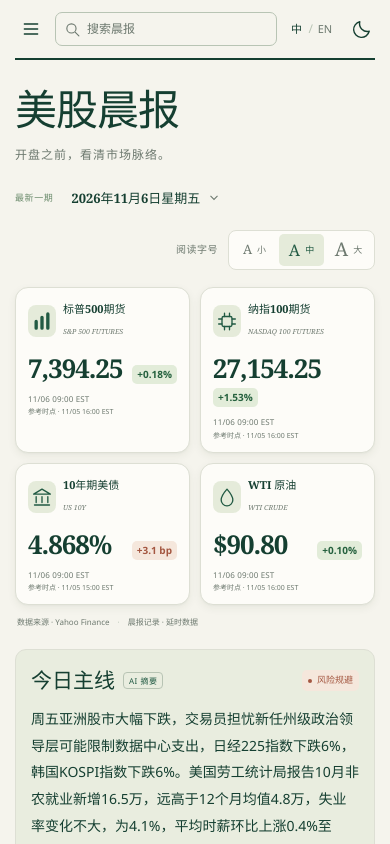
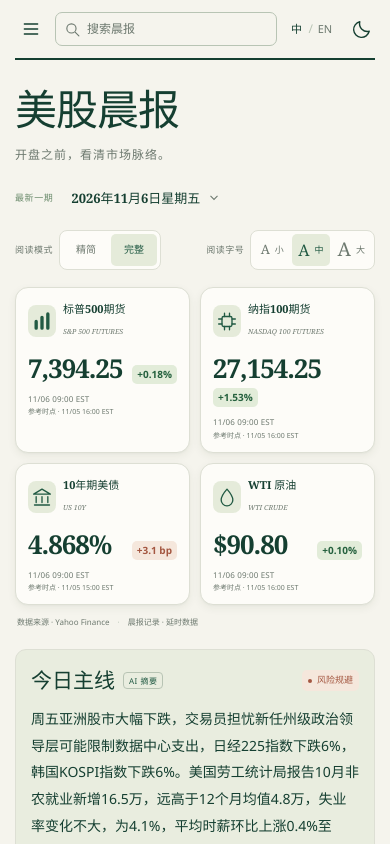
Before and after one commit to Yutao-Zhou/finance, a React (Vite) app: page / in a window 390 px wide. Shown: the top 844 px of the page. Built offline with nearby package versions, Linux system fonts and the light colour scheme.

Commit message:
Add persistent compact and full reading views

```diff
--- a/index.html
+++ b/index.html
@@ -53,6 +53,10 @@
         ].includes(readingSize)
           ? readingSize
           : "medium";
+        document.documentElement.dataset.readingMode =
+          localStorage.getItem("reading-mode") === "compact"
+            ? "compact"
+            : "full";
       } catch {}
     </script>
   </head>
--- a/src/App.css
+++ b/src/App.css
@@ -7,6 +7,103 @@
   justify-content: flex-end;
   gap: 10px;
   margin: -7px 0 17px;
+  flex-wrap: wrap;
+  column-gap: 22px;
+}
+.reading-setting-group {
+  display: flex;
+  align-items: center;
+  gap: 10px;
+}
+.reading-settings .reading-mode-button {
+  min-width: 55px;
+  font-size: 11px;
+}
+.story-details-toggle,
+.section-disclosure {
+  cursor: pointer;
+  list-style: none;
+}
+.story-details-toggle::-webkit-details-marker,
+.section-disclosure::-webkit-details-marker {
+  display: none;
+}
+.story-details-toggle::marker,
+.section-disclosure::marker {
+  content: "";
+}
+.story-details-toggle {
+  display: inline-flex;
+  align-items: center;
+  gap: 6px;
+  margin-top: 9px;
+  padding: 4px 0;
+  color: var(--green);
+  font-size: 11px;
+}
+.story-details-toggle:hover {
+  color: var(--sage);
+}
+.story-details-toggle .when-open {
+  display: none;
+}
+.story-details[open] > .story-details-toggle .when-open {
+  display: inline;
+}
+.story-details[open] > .story-details-toggle .when-closed {
+  display: none;
+}
+.story-details[open] > .story-details-toggle .disclosure-chevron,
+details[open] > .section-disclosure > .disclosure-chevron {
+  transform: rotate(90deg);
+}
+:root[data-reading-mode="full"] .story-details-toggle {
+  display: none;
+}
+.section-disclosure {
+  display: flex;
+  align-items: center;
+  gap: 12px;
+}
+.section-disclosure > .section-heading {
+  flex: 1;
+  min-width: 0;
+  margin-bottom: 0;
+}
+details[open] > .section-disclosure {
+  margin-bottom: 19px;
+}
+.section-disclosure > .disclosure-chevron {
+  color: var(--sage);
+}
+.story-details-toggle:focus-visible,
+.section-disclosure:focus-visible {
+  outline: 2px solid var(--green);
+  outline-offset: 4px;
+  border-radius: 3px;
+}
+.disclosure-chevron {
+  transition: transform 0.16s ease;
+}
+@media (max-width: 480px) {
+  .reading-settings {
+    justify-content: space-between;
+    gap: 10px 8px;
+  }
+  .reading-setting-group {
+    gap: 6px;
+  }
+  .reading-settings .reading-settings-label {
+    font-size: 9px;
+  }
+  .reading-settings .reading-size-button {
+    min-width: 36px;
+    padding-inline: 6px;
+  }
+  .reading-settings .reading-mode-button {
+    min-width: 46px;
+    font-size: 10px;
+  }
 }
 .reading-settings-label {
   color: var(--muted);
--- a/src/App.jsx
+++ b/src/App.jsx
@@ -82,6 +82,11 @@ const copy = {
     smallText: "小号字",
     mediumText: "中号字",
     largeText: "大号字",
+    readingMode: "阅读模式",
+    compactMode: "精简",
+    fullMode: "完整",
+    showDetails: "展开详情",
+    hideDetails: "收起详情",
   },
   en: {
     title: "Market Morning Brief",
@@ -146,6 +151,11 @@ const copy = {
     smallText: "Small text",
     mediumText: "Medium text",
     largeText: "Large text",
+    readingMode: "Reading view",
+    compactMode: "Brief",
+    fullMode: "Full",
+    showDetails: "Read details",
+    hideDetails: "Hide details",
   },
 };
 const sectorNames = {
@@ -396,7 +406,7 @@ function FactorList({ values, type, lang }) {
     </div>
   ) : null;
 }
-function NewsList({ report, lang }) {
+function NewsList({ report, lang, readingMode }) {
   const labels = copy[lang];
   const news =
     report.topNews?.filter((item) => hasContent(item.title, lang)) || [];
@@ -428,6 +438,16 @@ function NewsList({ report, lang }) {
                   <Icon name="external" size={15} />
                 </a>
               </h3>
+              <details className="story-details" open={readingMode === "full"}>
+                <summary className="story-details-toggle">
+                  <span className="when-closed">{labels.showDetails}</span>
+                  <span className="when-open">{labels.hideDetails}</span>
+                  <Icon
+                    className="disclosure-chevron"
+                    name="chevron"
+                    size={13}
+                  />
+                </summary>
                 {hasContent(item.impact, lang) && (
                   <p className="story-impact">{text(item.impact, lang)}</p>
                 )}
@@ -442,8 +462,16 @@ function NewsList({ report, lang }) {
                   <Icon name="external" size={12} />
                 </a>
                 <div className="factor-grid">
-                <FactorList values={item.bullish} type="bullish" lang={lang} />
-                <FactorList values={item.bearish} type="bearish" lang={lang} />
+                  <FactorList
+                    values={item.bullish}
+                    type="bullish"
+                    lang={lang}
+                  />
+                  <FactorList
+                    values={item.bearish}
+                    type="bearish"
+                    lang={lang}
+                  />
                 </div>
                 {hasContent(item.macroRisk, lang) && (
                   <div className="macro-note">
@@ -451,6 +479,7 @@ function NewsList({ report, lang }) {
                     <p>{text(item.macroRisk, lang)}</p>
                   </div>
                 )}
+              </details>
             </div>
           </article>
         );
@@ -565,15 +594,20 @@ function ReportSidebar({ report, lang, onSelect, onArchive }) {
     </aside>
   );
 }
-function Sectors({ report, lang }) {
+function Sectors({ report, lang, readingMode }) {
+  const Wrapper = readingMode === "compact" ? "details" : "section";
+  const Header = readingMode === "compact" ? "summary" : "div";
   const sectors = Object.entries(report.sectorRadar || {}).filter(([, value]) =>
     hasContent(value, lang),
   );
   return sectors.length ? (
-    <section
+    <Wrapper
       className="panel sectors-panel"
       id="sectors"
       aria-labelledby="sectors-heading"
+    >
+      <Header
+        className={readingMode === "compact" ? "section-disclosure" : undefined}
       >
         <SectionTitle
           icon="layers"
@@ -581,6 +615,10 @@ function Sectors({ report, lang }) {
           subtitle="SECTOR RADAR"
           id="sectors-heading"
         />
+        {readingMode === "compact" && (
+          <Icon className="disclosure-chevron" name="chevron" size={17} />
+        )}
+      </Header>
       <div className="sector-grid">
         {sectors.map(([key, value]) => (
           <article className="sector-card" key={key}>
@@ -605,19 +643,24 @@ function Sectors({ report, lang }) {
           </article>
         ))}
       </div>
-    </section>
+    </Wrapper>
   ) : null;
 }
-function Premarket({ report, lang }) {
+function Premarket({ report, lang, readingMode }) {
+  const Wrapper = readingMode === "compact" ? "details" : "section";
+  const Header = readingMode === "compact" ? "summary" : "div";
   const labels = copy[lang];
   const items = ["futures", "treasury10Y", "dxy", "oil"].filter((key) =>
     hasContent(report.premarketFocus?.[key], lang),
   );
   return items.length ? (
-    <section
+    <Wrapper
       className="panel premarket-panel"
       id="premarket"
       aria-labelledby="premarket-heading"
+    >
+      <Header
+        className={readingMode === "compact" ? "section-disclosure" : undefined}
       >
         <SectionTitle
           icon="watch"
@@ -625,6 +668,10 @@ function Premarket({ report, lang }) {
           subtitle="PREMARKET FOCUS"
           id="premarket-heading"
         />
+        {readingMode === "compact" && (
+          <Icon className="disclosure-chevron" name="chevron" size={17} />
+        )}
+      </Header>
       <div className="premarket-grid">
         {items.map((key) => (
           <article className={"focus-card focus-card--" + key} key={key}>
@@ -633,7 +680,7 @@ function Premarket({ report, lang }) {
           </article>
         ))}
       </div>
-    </section>
+    </Wrapper>
   ) : null;
 }
 function readPreference(key, fallback, allowed) {
@@ -653,6 +700,9 @@ function App() {
   );
   const [readingSize, setReadingSize] = useState(() =>
     readPreference("reading-size", "medium", ["small", "medium", "large"]),
+  );
+  const [readingMode, setReadingMode] = useState(() =>
+    readPreference("reading-mode", "full", ["compact", "full"]),
   );
   const [selectedDate, setSelectedDate] = useState(
     () =>
@@ -676,16 +726,18 @@ function App() {
   useEffect(() => {
     document.documentElement.dataset.theme = theme;
     document.documentElement.dataset.readingSize = readingSize;
+    document.documentElement.dataset.readingMode = readingMode;
     document.documentElement.lang = lang === "zh" ? "zh-CN" : "en";
     document.title = "ClawBot · " + copy[lang].title;
     try {
       localStorage.setItem("theme", theme);
       localStorage.setItem("lang", lang);
       localStorage.setItem("reading-size", readingSize);
+      localStorage.setItem("reading-mode", readingMode);
     } catch {
       /* Storage may be disabled. */
     }
-  }, [theme, lang, readingSize]);
+  }, [theme, lang, readingSize, readingMode]);
   useEffect(() => {
     const onKey = (event) => {
       if (
@@ -942,6 +994,29 @@ function App() {
             )}
           </header>
           <div className="reading-settings">
+            <div className="reading-setting-group">
+              <span className="reading-settings-label">
+                {labels.readingMode}
+              </span>
+              <div
+                className="reading-size-options"
+                role="group"
+                aria-label={labels.readingMode}
+              >
+                {["compact", "full"].map((mode) => (
+                  <button
+                    className="reading-size-button reading-mode-button"
+                    type="button"
+                    key={mode}
+                    aria-pressed={readingMode === mode}
+                    onClick={() => setReadingMode(mode)}
+                  >
+                    {labels[mode + "Mode"]}
+                  </button>
+                ))}
+              </div>
+            </div>
+            <div className="reading-setting-group">
               <span className="reading-settings-label">{labels.textSize}</span>
               <div
                 className="reading-size-options"
@@ -951,7 +1026,9 @@ function App() {
                 {["small", "medium", "large"].map((size, index) => (
                   <button
                     type="button"
-                  className={"reading-size-button reading-size-button--" + size}
+                    className={
+                      "reading-size-button reading-size-button--" + size
+                    }
                     key={size}
                     aria-label={labels[size + "Text"]}
                     title={labels[size + "Text"]}
@@ -968,6 +1045,7 @@ function App() {
                     </span>
                   </button>
                 ))}
+              </div>
             </div>
           </div>
           {showArchive ? (
@@ -1053,7 +1131,12 @@ function App() {
                       <p>{text(activeReport.summary, lang)}</p>
                     </section>
                   )}
-                  <NewsList report={activeReport} lang={lang} />
+                  <NewsList
+                    key={activeReport.date + readingMode}
+                    report={activeReport}
+                    lang={lang}
+                    readingMode={readingMode}
+                  />
                 </div>
                 <ReportSidebar
                   report={activeReport}
@@ -1062,8 +1145,18 @@ function App() {
                   onArchive={openArchive}
                 />
               </div>
-              <Sectors report={activeReport} lang={lang} />
-              <Premarket report={activeReport} lang={lang} />
+              <Sectors
+                key={"sectors-" + activeReport.date + readingMode}
+                report={activeReport}
+                lang={lang}
+                readingMode={readingMode}
+              />
+              <Premarket
+                key={"focus-" + activeReport.date + readingMode}
+                report={activeReport}
+                lang={lang}
+                readingMode={readingMode}
+              />
               <nav className="report-pagination" aria-label={labels.archive}>
                 <button
                   disabled={activeIndex >= reports.length - 1}
```
Lines whose indentation alone changed are shown as unchanged.
